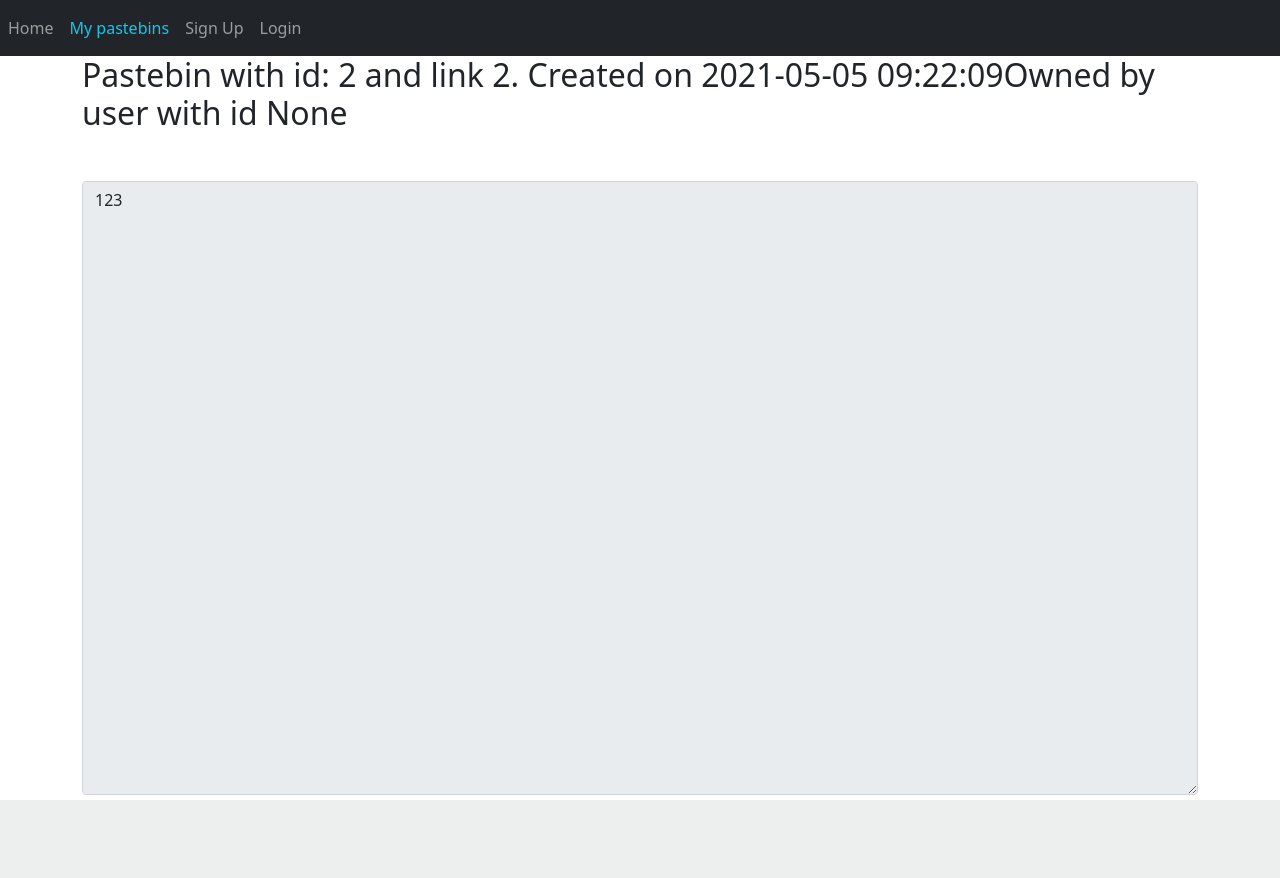
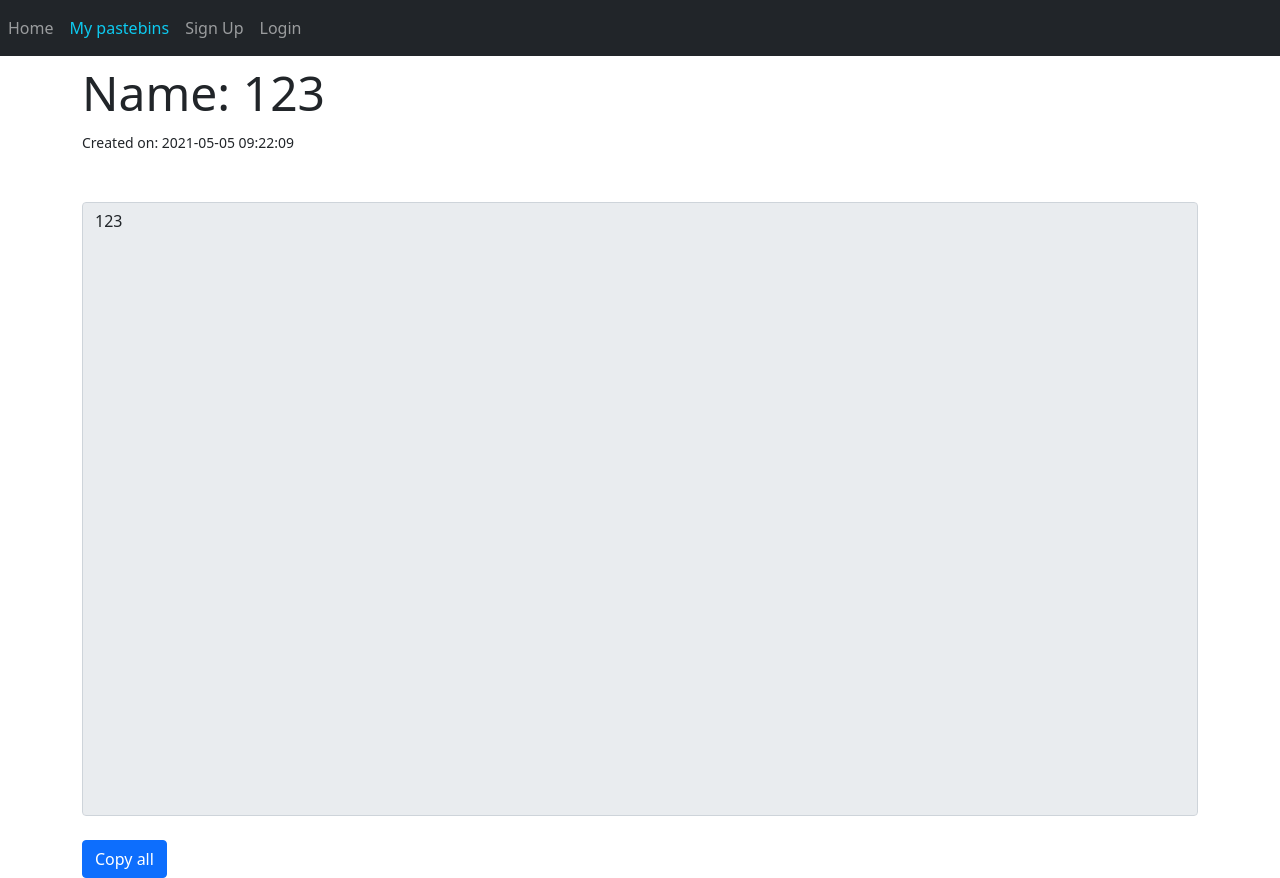
Before and after one commit to syqu22/flask-pastebin, a Flask app: page /2 in a window 1280 px wide. Before the commit the page ends 800 px from the top, so only its background shows below. Run offline with Flask 2, Linux system fonts and the light colour scheme; data comes from the database, SQL or seed files in the repository.

Commit message:
Changed the way pastebin looks

```diff
--- /dev/null
+++ b/web/static/css/style.css
@@ -0,0 +1,3 @@
+textarea {
+    resize: none;
+}
--- /dev/null
+++ b/web/static/js/copy_all.js
@@ -0,0 +1,6 @@
+document.getElementById('copy-all').addEventListener('click', copy_all);
+
+function copy_all() {
+  document.querySelector("#pastebin").select();
+  document.execCommand("copy");
+}
--- a/web/templates/base.html
+++ b/web/templates/base.html
@@ -5,7 +5,7 @@
         <meta name="viewport" content="width=device-width, initial-scale=1"/>
         <!-- Bootstrap CSS-->
         <link href="https://cdn.jsdelivr.net/npm/bootstrap@5.0.0-beta3/dist/css/bootstrap.min.css" rel="stylesheet" integrity="sha384-eOJMYsd53ii+scO/bJGFsiCZc+5NDVN2yr8+0RDqr0Ql0h+rP48ckxlpbzKgwra6" crossorigin="anonymous">
-        <link rel="stylesheet" type="text/css" href="{{ url_for('static',filename='styles/style.css') }}">
+        <link rel="stylesheet" type="text/css" href="{{ url_for('static',filename='css/style.css') }}">
         <title>Flask Pastebin</title>
     </head>
     <body>
@@ -41,7 +41,7 @@
             </div>
           {% endif %} {% endfor %} {% endif %} {% endwith %}
 
-        <div class="container">{% block content %} {% endblock %}</div>
+        <div class="container mt-2">{% block content %} {% endblock %}</div>
         <!-- Boostrap JS -->
         <script src="https://cdn.jsdelivr.net/npm/bootstrap@5.0.0-beta3/dist/js/bootstrap.bundle.min.js" integrity="sha384-JEW9xMcG8R+pH31jmWH6WWP0WintQrMb4s7ZOdauHnUtxwoG2vI5DkLtS3qm9Ekf" crossorigin="anonymous"></script>
       </body>
--- a/web/templates/pastebin.html
+++ b/web/templates/pastebin.html
@@ -14,7 +14,11 @@
     </div>
 </form>
 {% else %}
-<h2>Pastebin with id: {{ pastebin.id }} and link {{ pastebin.link }}. Created on {{ pastebin.date }}Owned by user with id {{ pastebin.user_id }}</h2>
+<h1 class="display-5">Name: {{ pastebin.title }}</h1>
+<small>Created on: {{ pastebin.date }}</small>
 <textarea rows=25 style="height:100%" name="pastebin" id="pastebin" class="form-control mt-5" readonly>{{ pastebin.content }}</textarea>
 {% endif %}
+<br>
+<button id="copy-all" class="btn btn-primary">Copy all</button>
+<script type="text/javascript" src="{{ url_for('static',filename='js/copy_all.js') }}"></script>
 {% endblock %}
```
Also changed, not shown: web/util/pastebin_util.py (deleted, +0 -11 lines), web/static/styles/style.css (deleted), web/util/__init__.py (deleted).
